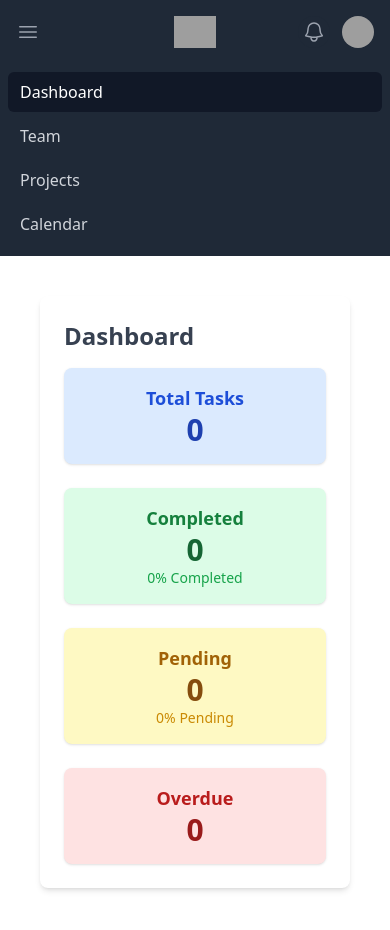
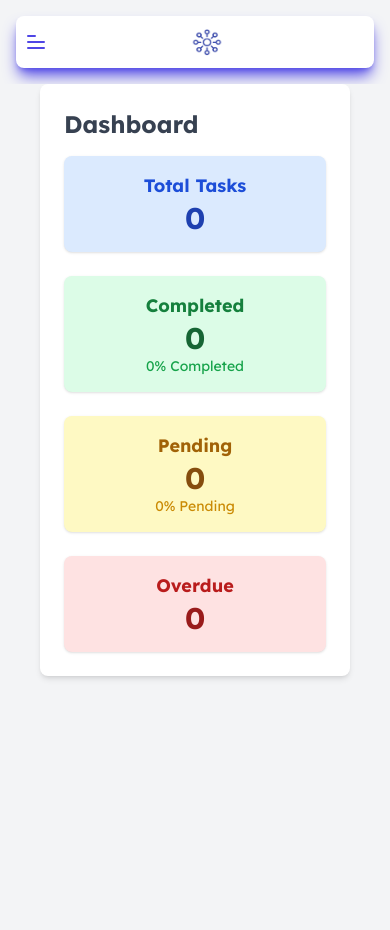
Before and after one commit to JavaAura/Meskine_Mostafa_S5_B1_Goalie, an Angular app: page /dashboard in a window 390 px wide. Shown: the top 930 px of the page. After the commit the page ends 844 px from the top, so only its background shows below. Built offline with nearby package versions, Linux system fonts and the light colour scheme; grey boxes are pictures that could not be loaded.

Commit message:
Fix some responsive design issues

```diff
--- a/src/app/app.component.html
+++ b/src/app/app.component.html
@@ -1,4 +1,4 @@
 <app-header />
-<main class="w-full min-h-full mb-10 p-10">
+<main class="w-full min-h-full pb-10 px-10 sm:p-5 relative items-start">
     <router-outlet></router-outlet>
 </main>
--- a/src/app/header/header.component.html
+++ b/src/app/header/header.component.html
@@ -1,66 +1,33 @@
 <header>
-  <nav class="bg-gray-800">
-    <div class="mx-auto max-w-7xl px-2 sm:px-6 lg:px-8">
-      <div class="relative flex h-16 items-center justify-between">
-        <div class="absolute inset-y-0 left-0 flex items-center sm:hidden">
-          <!-- Mobile menu button-->
-          <button type="button"
-                  class="relative inline-flex items-center justify-center rounded-md p-2 text-gray-400 hover:bg-gray-700 hover:text-white focus:outline-none focus:ring-2 focus:ring-inset focus:ring-white"
-                  aria-controls="mobile-menu" aria-expanded="false">
-            <span class="absolute -inset-0.5"></span>
-            <span class="sr-only">Open main menu</span>
-            <!--
-              Icon when menu is closed.
-
-              Menu open: "hidden", Menu closed: "block"
-            -->
-            <svg class="block size-6" fill="none" viewBox="0 0 24 24" stroke-width="1.5" stroke="currentColor"
-                 aria-hidden="true" data-slot="icon">
-              <path stroke-linecap="round" stroke-linejoin="round" d="M3.75 6.75h16.5M3.75 12h16.5m-16.5 5.25h16.5"/>
-            </svg>
-            <!--
-              Icon when menu is open.
-
-              Menu open: "block", Menu closed: "hidden"
-            -->
-            <svg class="hidden size-6" fill="none" viewBox="0 0 24 24" stroke-width="1.5" stroke="currentColor"
-                 aria-hidden="true" data-slot="icon">
-              <path stroke-linecap="round" stroke-linejoin="round" d="M6 18 18 6M6 6l12 12"/>
-            </svg>
-          </button>
-        </div>
-        <div class="flex flex-1 items-center justify-center sm:items-stretch sm:justify-start">
-          <div class="flex shrink-0 items-center">
-            <img class="h-8 w-auto" src="https://tailwindui.com/plus/img/logos/mark.svg?color=indigo&shade=500"
-                 alt="Your Company">
+  <nav>
+    <div class="w-7/12 mx-auto lg:flex hidden">
+      <div class="p-4 w-full flex">
+        <div
+          class="p-2 flex w-full gap-2 shadow-indigo-600 text-gray-900 bg-white rounded-lg shadow-lg font-medium capitalize">
+          <div class="w-1/6 flex items-center justify-center">
+            <img ngSrc="assets/images/logo.png"
+                 alt="alt placeholder" class="w-9 h-9 inline mx-auto" width="306" height="334">
           </div>
-          <div class="hidden sm:ml-6 sm:block">
-            <div class="flex space-x-4">
-              <a routerLink="/dashboard" class="rounded-md px-3 py-2 text-sm font-medium text-gray-300 hover:bg-gray-700 hover:text-white">Dashboard</a>
-              <a routerLink="/category"
-                 class="rounded-md px-3 py-2 text-sm font-medium text-gray-300 hover:bg-gray-700 hover:text-white">Categories</a>
-              <a routerLink="/task"
-                 class="rounded-md px-3 py-2 text-sm font-medium text-gray-300 hover:bg-gray-700 hover:text-white">Tasks</a>
+          <span class="border-r-2 border-indigo-600">
+        </span>
+          <div class="flex justify-between w-full items-center">
+            <div class="flex justify-around px-5 gap-10">
+              <a routerLink="/dashboard" class="flex items-center py-1 cursor-pointer">
+              <span
+                class="mx-1 nav font-bold text-indigo-600">Dashboard</span>
+              </a>
+              <a routerLink="/category" class="flex items-center py-1 cursor-pointer">
+              <span
+                class="mx-1 nav font-bold text-indigo-600">categories</span>
+              </a>
+              <a routerLink="/task" class="flex items-center py-1 cursor-pointer">
+              <span
+                class="mx-1 nav font-bold text-indigo-600">Tasks</span>
+              </a>
             </div>
-          </div>
-        </div>
-        <div class="absolute inset-y-0 right-0 flex items-center pr-2 sm:static sm:inset-auto sm:ml-6 sm:pr-0">
-          <button type="button"
-                  class="relative rounded-full bg-gray-800 p-1 text-gray-400 hover:text-white focus:outline-none focus:ring-2 focus:ring-white focus:ring-offset-2 focus:ring-offset-gray-800">
-            <span class="absolute -inset-1.5"></span>
-            <span class="sr-only">View notifications</span>
-            <svg class="size-6" fill="none" viewBox="0 0 24 24" stroke-width="1.5" stroke="currentColor"
-                 aria-hidden="true" data-slot="icon">
-              <path stroke-linecap="round" stroke-linejoin="round"
-                    d="M14.857 17.082a23.848 23.848 0 0 0 5.454-1.31A8.967 8.967 0 0 1 18 9.75V9A6 6 0 0 0 6 9v.75a8.967 8.967 0 0 1-2.312 6.022c1.733.64 3.56 1.085 5.455 1.31m5.714 0a24.255 24.255 0 0 1-5.714 0m5.714 0a3 3 0 1 1-5.714 0"/>
-            </svg>
-          </button>
-
-          <!-- Profile dropdown -->
-          <div class="relative ml-3">
-            <div>
+            <div class="px-3">
               <button type="button"
-                      class="relative flex rounded-full bg-gray-800 text-sm focus:outline-none focus:ring-2 focus:ring-white focus:ring-offset-2 focus:ring-offset-gray-800"
+                      class="relative flex rounded-full border-indigo-600 border-2 bg-gray-800 text-sm focus:outline-none"
                       id="user-menu-button" aria-expanded="false" aria-haspopup="true">
                 <span class="absolute -inset-1.5"></span>
                 <span class="sr-only">Open user menu</span>
@@ -73,47 +40,27 @@
         </div>
       </div>
     </div>
-
-    <!-- Mobile menu, show/hide based on menu state. -->
-    <div class="sm:hidden" id="mobile-menu">
-      <div class="space-y-1 px-2 pb-3 pt-2">
-        <!-- Current: "bg-gray-900 text-white", Default: "text-gray-300 hover:bg-gray-700 hover:text-white" -->
-        <a href="#" class="block rounded-md bg-gray-900 px-3 py-2 text-base font-medium text-white" aria-current="page">Dashboard</a>
-        <a href="#"
-           class="block rounded-md px-3 py-2 text-base font-medium text-gray-300 hover:bg-gray-700 hover:text-white">Team</a>
-        <a href="#"
-           class="block rounded-md px-3 py-2 text-base font-medium text-gray-300 hover:bg-gray-700 hover:text-white">Projects</a>
-        <a href="#"
-           class="block rounded-md px-3 py-2 text-base font-medium text-gray-300 hover:bg-gray-700 hover:text-white">Calendar</a>
+    <div class="lg:hidden overflow-hidden w-full">
+      <div class="p-4 w-full flex flex-col">
+        <div
+          class="p-2 flex w-full gap-2 z-10 shadow-indigo-600 text-gray-900 bg-white rounded-lg shadow-lg font-medium capitalize">
+          <div class="w-full flex items-center justify-between">
+            <button type="button" class="text-gray-900" aria-label="Open menu" (click)="toggleMobileMenu()">
+              <svg class="w-6 h-6 rotate-180 text-indigo-600" fill="none" viewBox="0 0 24 24" stroke="currentColor">
+                <path stroke-linecap="round" stroke-linejoin="round" stroke-width="2" d="M4 6h16M4 12h16m-7 6h7"/>
+              </svg>
+            </button>
+            <img ngSrc="assets/images/logo.png" alt="alt placeholder" class="w-9 h-9 inline mx-auto" width="306"
+                 height="334">
+          </div>
+        </div>
+        <div *ngIf="isMobileMenuOpen"
+             class="flex-col flex justify-center items-center bg-white shadow-lg shadow-indigo-600 rounded-b-lg">
+          <a routerLink="/dashboard" class="py-2 text-indigo-600 nav">Dashboard</a>
+          <a routerLink="/category" class="py-2 text-indigo-600 nav">Categories</a>
+          <a routerLink="/task" class="py-2 text-indigo-600 nav">Tasks</a>
+        </div>
       </div>
     </div>
   </nav>
 </header>
-
-<!--<div class="p-4 w-full flex">-->
-<!--  &lt;!&ndash;light mode - text and icons&ndash;&gt;-->
-<!--  <div class="p-2 flex w-full text-gray-900 bg-white rounded-lg shadow-lg font-medium capitalize">-->
-<!--        <span class="px-2 mr-2 border-r border-gray-800">-->
-<!--          <img src="https://www.freepnglogos.com/uploads/spotify-logo-png/file-spotify-logo-png-4.png"-->
-<!--               alt="alt placeholder" class="w-8 h-8 -mt-1 inline mx-auto">-->
-<!--        </span>-->
-<!--    <a class="group overflow-hidden flex py-1 cursor-pointer hover:bg-gray-200 hover:text-gray-700 text-sm rounded">-->
-<!--      <svg class="bg-gray-200 group-hover:rotate-180 transition-all duration-200 text-white p-1 z-10 w-full rounded-full" xmlns="http://www.w3.org/2000/svg" viewBox="0 0 24 24" width="24" height="24" color="#000000" fill="none">-->
-<!--        <path d="M20 12L10 12" stroke="currentColor" stroke-width="2.5" stroke-linecap="round" stroke-linejoin="round" />-->
-<!--        <path d="M20 5L4 5" stroke="currentColor" stroke-width="2.5" stroke-linecap="round" stroke-linejoin="round" />-->
-<!--        <path d="M20 19L4 19" stroke="currentColor" stroke-width="2.5" stroke-linecap="round" stroke-linejoin="round" />-->
-<!--      </svg>-->
-<!--      <span class="mx-1 -translate-x-40 group-hover:translate-x-0 transition-all duration-500 group-hover:w-full">categories</span>-->
-<!--    </a>-->
-<!--    <a class="px-2 py-1 flex cursor-pointer hover:bg-gray-200 hover:text-gray-700 text-sm rounded">-->
-<!--      <svg class="bg-gray-200 text-white p-1 rounded-full" xmlns="http://www.w3.org/2000/svg" viewBox="0 0 24 24" width="24" height="24" color="#000000" fill="none">-->
-<!--        <path d="M11 6L21 6" stroke="currentColor" stroke-width="2" stroke-linecap="round" />-->
-<!--        <path d="M11 12L21 12" stroke="currentColor" stroke-width="2" stroke-linecap="round" />-->
-<!--        <path d="M11 18L21 18" stroke="currentColor" stroke-width="2" stroke-linecap="round" />-->
-<!--        <path d="M3 7.39286C3 7.39286 4 8.04466 4.5 9C4.5 9 6 5.25 8 4" stroke="currentColor" stroke-width="2" stroke-linecap="round" stroke-linejoin="round" />-->
-<!--        <path d="M3 18.3929C3 18.3929 4 19.0447 4.5 20C4.5 20 6 16.25 8 15" stroke="currentColor" stroke-width="2" stroke-linecap="round" stroke-linejoin="round" />-->
-<!--      </svg>-->
-<!--      <span class="mx-1">menu</span>-->
-<!--    </a>-->
-<!--  </div>-->
-<!--</div>-->
--- a/src/app/header/header.component.scss
+++ b/src/app/header/header.component.scss
@@ -0,0 +1,14 @@
+@tailwind utilities;
+@tailwind base;
+
+@layer utilities{
+  .nav{
+    @apply relative tracking-[1px];
+  }
+  .nav::after{
+    @apply content-[''] bg-indigo-600 h-[3px] w-[0%] left-0 -bottom-[5px] rounded-xl absolute duration-300;
+  }
+  .nav:hover::after{
+    @apply w-[100%];
+  }
+}
--- a/src/app/header/header.component.ts
+++ b/src/app/header/header.component.ts
@@ -1,15 +1,23 @@
 import { Component } from '@angular/core';
 import {RouterLink} from "@angular/router";
+import {NgClass, NgIf, NgOptimizedImage} from "@angular/common";
 
 @Component({
   selector: 'app-header',
   standalone: true,
   imports: [
-    RouterLink
+    RouterLink,
+    NgOptimizedImage,
+    NgIf,
+    NgClass
   ],
   templateUrl: './header.component.html',
   styleUrl: './header.component.scss'
 })
 export class HeaderComponent {
+  isMobileMenuOpen: boolean = false;
 
+  toggleMobileMenu() {
+    this.isMobileMenuOpen = !this.isMobileMenuOpen;
+  }
 }
--- a/src/styles.scss
+++ b/src/styles.scss
@@ -2,6 +2,15 @@
 @tailwind base;
 @tailwind components;
 @tailwind utilities;
+
+@import url('https://fonts.googleapis.com/css2?family=Lexend:wght@400;700&display=swap');
+
+body {
+  font-family: 'lexend', sans-serif;
+  background-color: #f3f4f6;
+  color: #333;
+  line-height: 1.6;
+}
 
 /* width */
 ::-webkit-scrollbar {
--- a/tailwind.config.js
+++ b/tailwind.config.js
@@ -4,6 +4,9 @@ module.exports = {
     "./src/**/*.{html,ts}",
   ],
   theme: {
+    fontFamily: {
+      'lexend': ['Lexend', 'sans-serif'],
+    },
     extend: {},
   },
   plugins: [],
```
Also changed, not shown: src/app/category/category.component.html (+11 -4 lines), src/app/task/task.component.html (+13 -13 lines), src/assets/images/logo.png (added).
